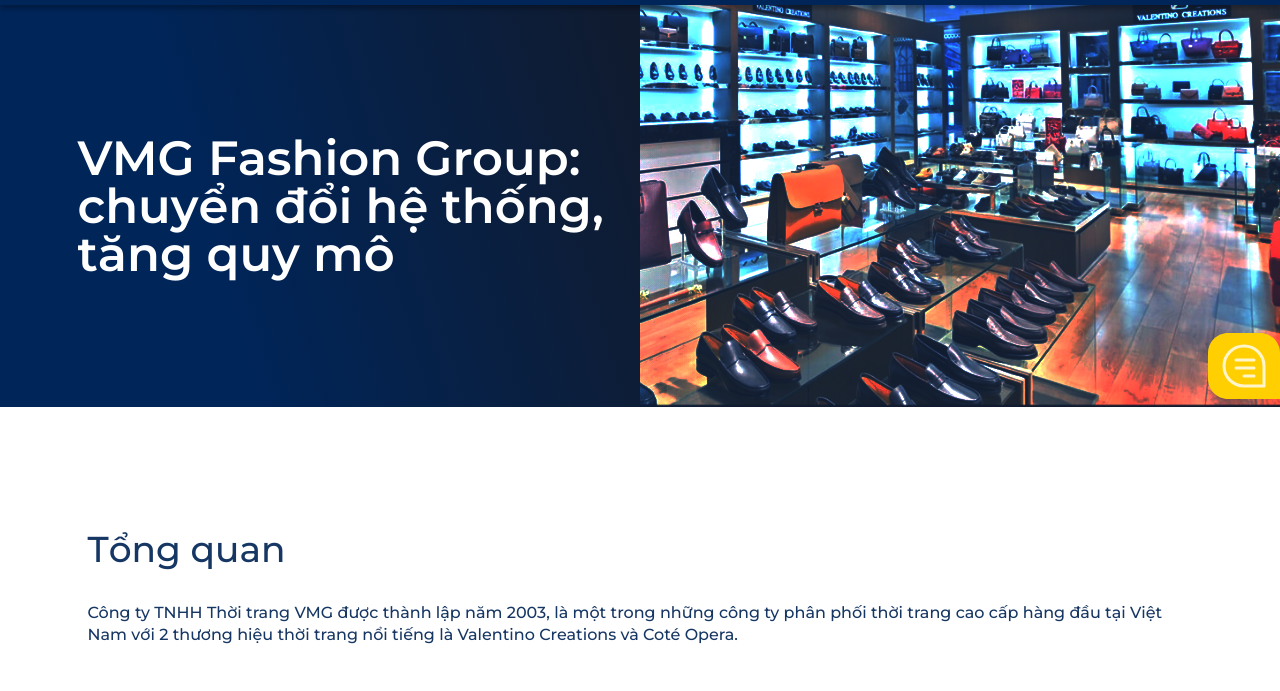
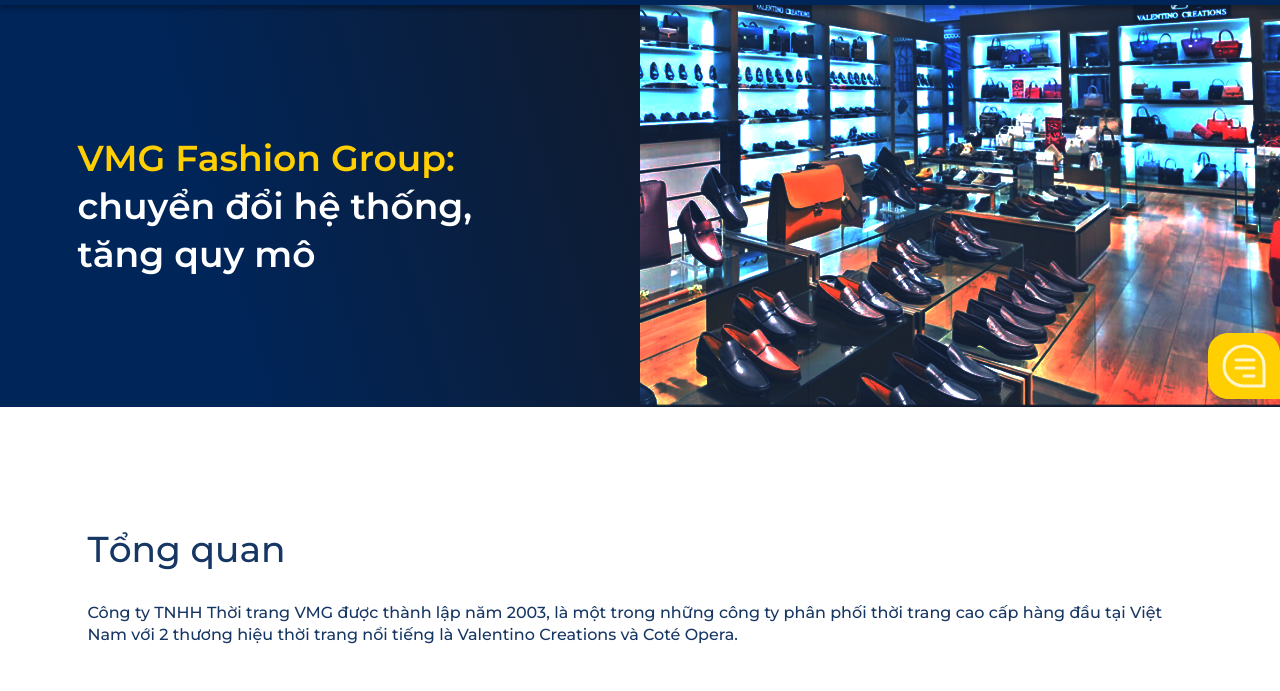
Before and after one commit to Minns-Cao/Beesuite, a plain HTML site: page vmg.html in a window 1280 px wide. Shown: the part 67-758 px from the top of the page. Drawn offline with nearby package versions, Linux system fonts and the light colour scheme; a web font is replaced by a local one.

Commit message:
fixbug: vmg, companypage, phuclong

```diff
--- a/assest/css/blogStyle.css
+++ b/assest/css/blogStyle.css
@@ -59,7 +59,7 @@
 }
 
 #companyPage .StoryBannerTop .content .heading {
-  width: 530px;
+  width: 400px;
 }
 
 #contact .StoryBannerTop .frame {
--- a/assest/css/commonStyle.css
+++ b/assest/css/commonStyle.css
@@ -105,6 +105,10 @@ body {
 .heading.t2-2 {
     font-size: 36px;
     font-weight: 500;
+}
+.heading.t2-3 {
+    font-size: 36px;
+    font-weight: 600;
 }
 .heading.t3 {
     font-size: 22px;
--- a/vmg.html
+++ b/vmg.html
@@ -142,8 +142,8 @@
                     />
                 </div>
                 <div class="content container">
-                    <p class="heading t1 text-shadown">
-                        VMG Fashion Group: chuyển đổi hệ thống, tăng quy mô
+                    <p class="heading t2-3 text-shadown">
+                        <span class="yellow">VMG Fashion Group:</span> chuyển đổi hệ thống, tăng quy mô
                     </p>
                 </div>
             </section>
```
Also changed, not shown: company.html (+1 -1 lines), phuclong.html (+1 -1 lines).
